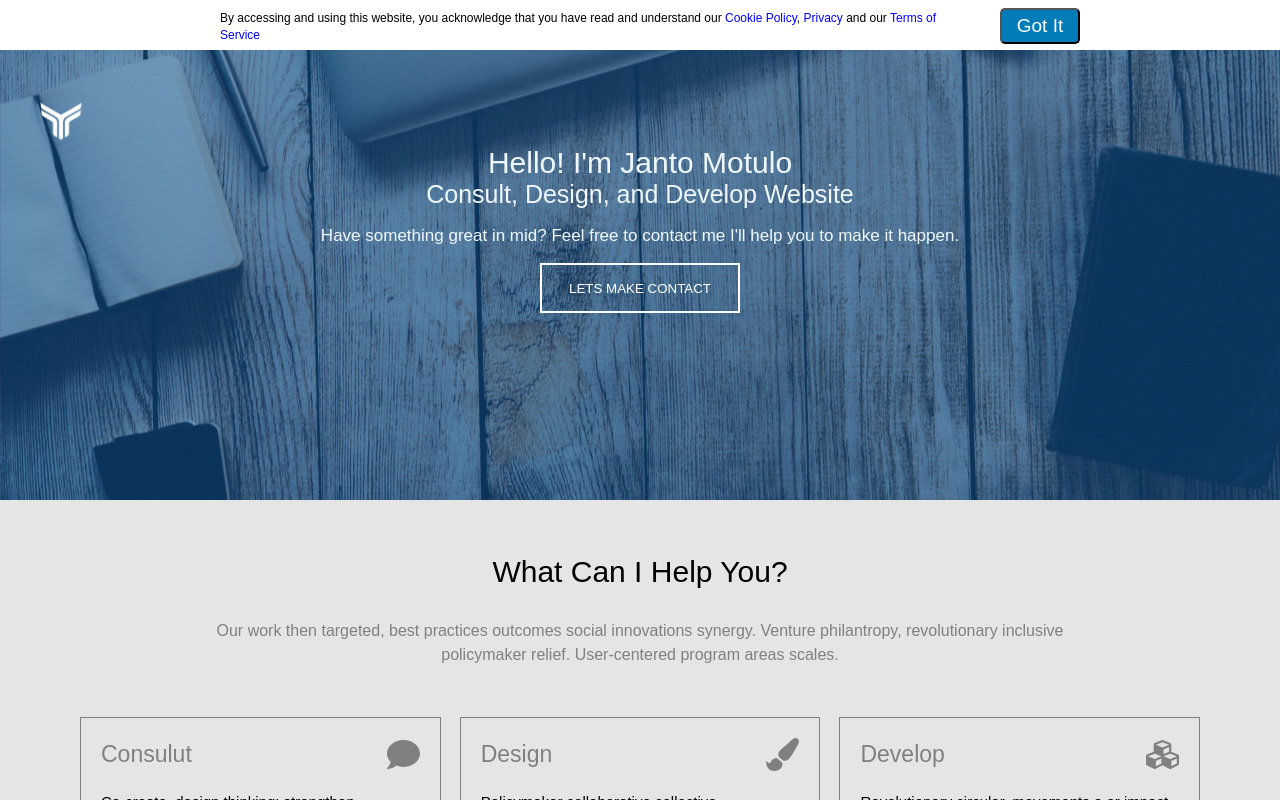
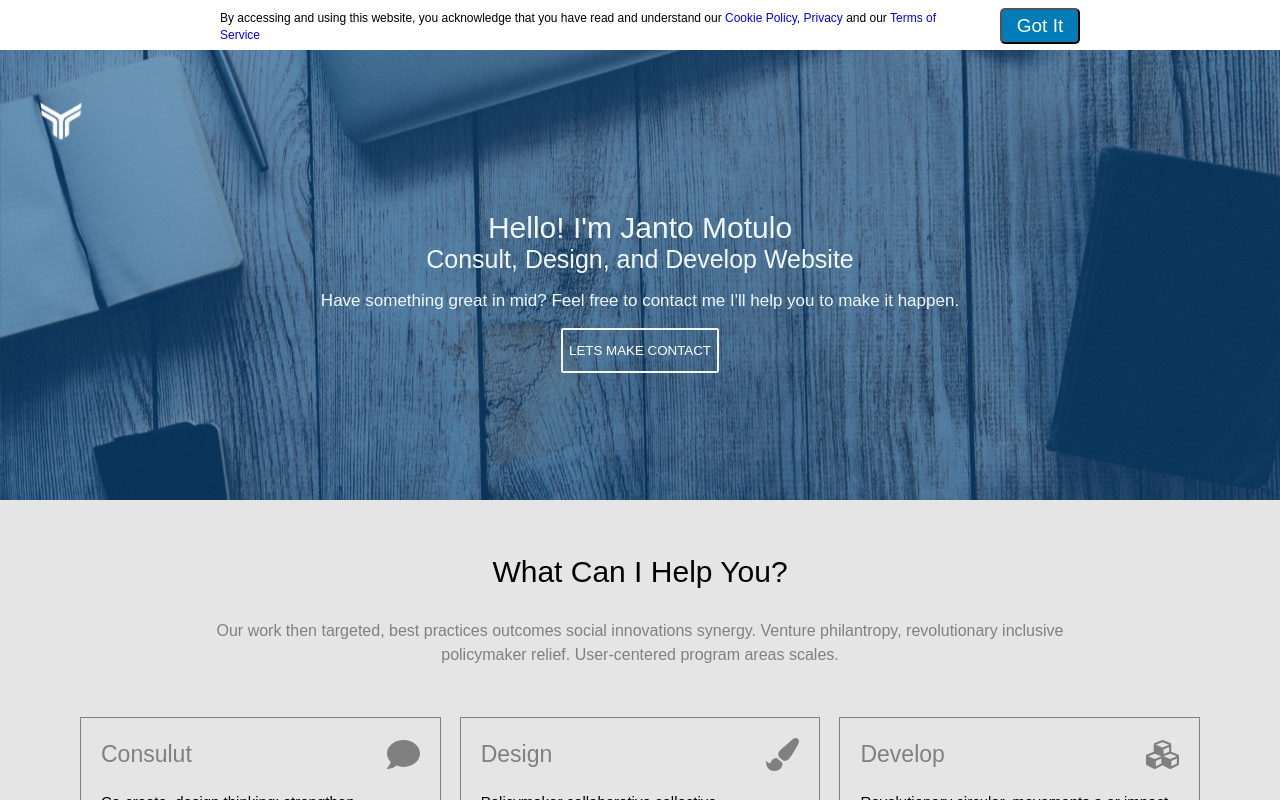
Before and after one commit to sucisafina/cermati-test, a React (Create React App) app: page / in a window 1280 px wide. Shown: the top 800 px of the page. Built offline with nearby package versions, Linux system fonts and the light colour scheme.

Commit message:
update emailbar dan hover on button

```diff
--- a/src/components/Button/Button.js
+++ b/src/components/Button/Button.js
@@ -2,6 +2,10 @@ import React from 'react'
 import './styles.css'
 export default function Button(props) {
     return (
-        <button className='btn'>LETS MAKE CONTACT</button>
+        <div className='btn-contact'>
+            <button className='btn'>
+                LETS MAKE CONTACT
+            </button>
+        </div>
     )
 }
--- a/src/components/Button/styles.css
+++ b/src/components/Button/styles.css
@@ -1,26 +1,24 @@
+.btn-contact{
+    display: flex;
+    justify-content: center;
+}
 .btn{
-    border: 2px solid white;
-    background: transparent;
+    height: 45px;
+    border: 2px solid whitesmoke;
+    background: none;
     color: white;
-    height: 50px;
-    width: 200px;
     font-weight: 400;
+    border-radius: 2px;
+
+}
+.btn:hover{
+    border: 2px solid whitesmoke;;
+    color: #54789b;
+    background: whitesmoke;
 }
 
-.btn-notif{
-    background: #017cb8;
-    color: white;
-    border-radius: 5px;
-    font-size: 15px;
+
+
+@media only screen and (min-width: 960px){
+
 }
-
-.btn-container{
-    padding-left: 20px;
-    padding-top: 0;
-}
-
-.btn:hover{
-    color: #2186c1;
-    background: white;
-    border: 4px solid #2186c1;
-}
--- a/src/components/EmailBar/EmailBar.js
+++ b/src/components/EmailBar/EmailBar.js
@@ -1,19 +1,32 @@
-import React from 'react'
+import React, { Component } from 'react'
 import './styles.css'
 import { FontAwesomeIcon } from '@fortawesome/react-fontawesome'
 import { faTimes } from '@fortawesome/free-solid-svg-icons'
+import {CSSTransition} from 'react-transition-group'
 
 
-export default function Emailbar (){
+export default class Emailbar extends Component{
+    // constructor(props) {
+    //     super(props);
+    //     this.state = { visible: false };
+    //     this.handleClick = this.handleClick.bind(this)
+    // }
 
-    function handleToggle(){
+    // handleClick = () => {
+    // 	this.setState({ visible: ! this.state.visible });
+    // }
+
+    handleToggle = ()=>{
         const e = document.getElementById('email');
         e.classList.remove('email-container');
         e.classList.add('is-open')
     }
+    render(){
+
         return (
+
             <div id='email' className='email-wrapper'>
-                <FontAwesomeIcon icon={faTimes} className='btn-x' onClick={() => handleToggle()}/>
+                <FontAwesomeIcon icon={faTimes} className='btn-x' onClick={this.handleToggle}/>
                 <div className='email-container'>
                     <p className='email-header'>Get latest updates in web technologies</p>
                     <p className='email-desc'>I write articles related to web technologies, such as design trends, development tools,
@@ -27,5 +40,7 @@ export default function Emailbar (){
                 </form>
 
             </div>
+
         )
+    }
 }
--- a/src/components/EmailBar/styles.css
+++ b/src/components/EmailBar/styles.css
@@ -4,7 +4,7 @@
     position: absolute;
     top: 144em;
     height: 265px;
-    transition: all .5s ease-out;
+
 }
 
 .btn-x{
@@ -52,9 +52,8 @@ form {
 
 .is-open {
     height: 0;
-    overflow: hidden;
+    transition: height 0.2s ease;
 }
-
 
 @media only screen and (min-width: 960px){
     .email-wrapper{
--- a/src/components/Jumbotron/Jumbotron.js
+++ b/src/components/Jumbotron/Jumbotron.js
@@ -10,11 +10,14 @@ export default function Jumbotron(){
             <div className="overlay">
                 <NotificationBar/>
                 <img src={require('../../assets/y-logo-white.png')} alt="Smiley face" height="42" width="42"></img>
-                <div className='hero-container'>
-                    <p className='hero-title'>Hello! I'm Janto Motulo</p>
-                    <p className='hero-desc1'>Consult, Design, and Develop Website</p>
-                    <p className='hero-desc2'>Have something great in mid? Feel free to contact me
-                    I'll help you to make it happen.</p>
+
+                <div id='container'>
+                    <div className='hero-container'>
+                        <p className='hero-title'>Hello! I'm Janto Motulo</p>
+                        <p className='hero-desc1'>Consult, Design, and Develop Website</p>
+                        <p className='hero-desc2'>Have something great in mid? Feel free to contact me
+                        I'll help you to make it happen.</p>
+                    </div>
                     <Button/>
                 </div>
             </div>
--- a/src/components/Jumbotron/styles.css
+++ b/src/components/Jumbotron/styles.css
@@ -76,7 +76,6 @@ img{
       height: 500px;
   }
   .hero-container{
-    margin: 0;
-    padding-top: 100px;
+    margin-top: 11em;
   }
 }
```
